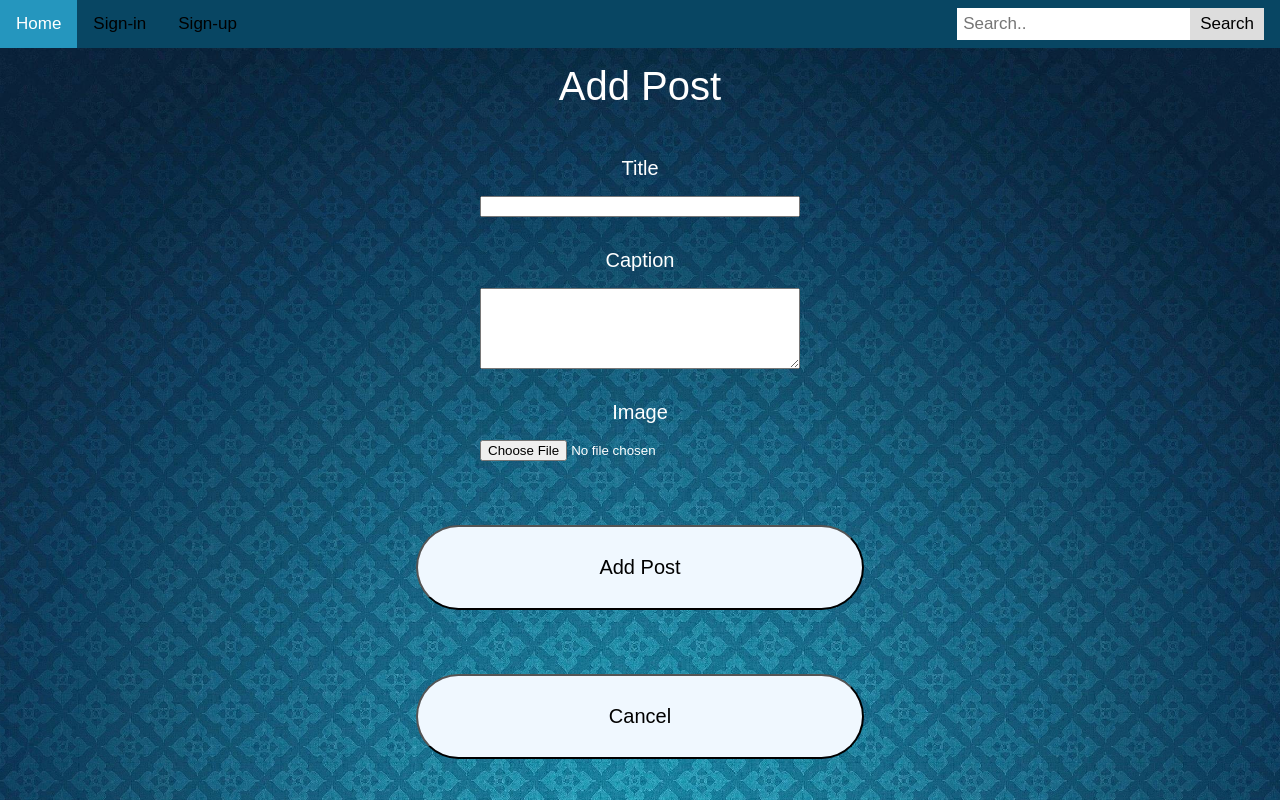
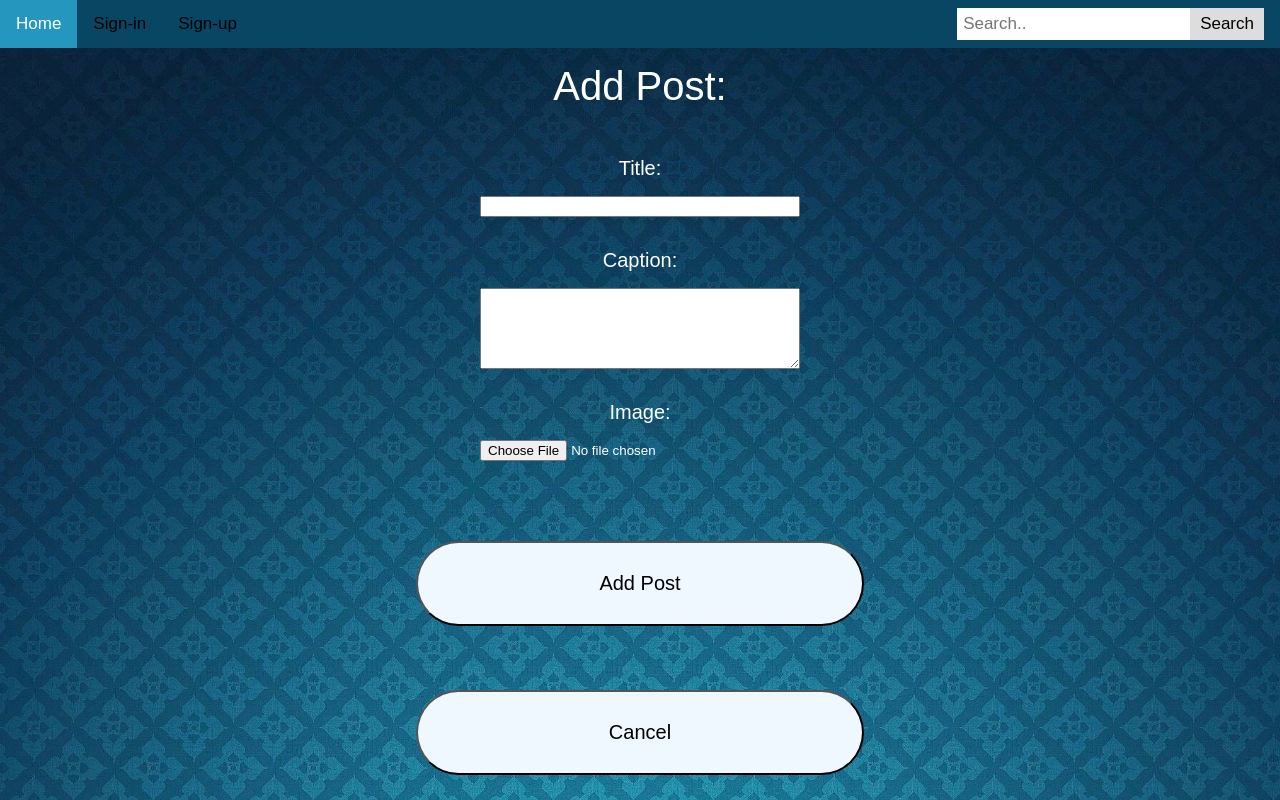
Before and after one commit to Hesham-E/ShowCase-FrontEnd, a React (Create React App) app: page /addpost in a window 1280 px wide. Shown: the top 800 px of the page. Built offline with nearby package versions, Linux system fonts and the light colour scheme.

Commit message:
changed uploading photos

```diff
--- a/src/App.js
+++ b/src/App.js
@@ -135,7 +135,6 @@ const App = () => {
           <Route path="/profile" element={<ProfilePage user={currentUser} profile={currentProfile} auth={authenticate} allProfiles={profileList} />} />
           <Route path="/edit-profile" element={<EditProfile user={currentUser} profile={currentProfile} editProfile={editProfileHander} allAccounts={accountList} allProfiles={profileList} />} />
           <Route path="/search" element={<SearchPage />} />
-          {/* <Route path="/addpost"element={<AddPostPage addPost={addPostHandler} />}/> */}
           <Route path="/addpost" element={<AddPostPage user={currentUser} />} />
         </Routes>
       </div>
--- a/src/components/AddPostPage.css
+++ b/src/components/AddPostPage.css
@@ -3,7 +3,7 @@
   flex-direction: column;
   justify-content: flex-start;
   align-items: end;
-  height: 100vh;
+  height: 120vh;
 }
 
 .QuestionBar {
--- a/src/components/AddPostPage.jsx
+++ b/src/components/AddPostPage.jsx
@@ -1,12 +1,18 @@
 import React, { useState } from "react";
 import { useNavigate } from "react-router-dom";
+import axios from 'axios';
 import "./AddPostPage.css";
 import "./GeneralStyles.css";
 
 const AddPostPage = (props) => {
   const [enteredTitle, setEnteredTitle] = useState("");
   const [enteredCaption, setEnteredCaption] = useState("");
-  const [enteredImage, setEnteredImage] = useState("");
+  const [enteredImage, setEnteredImage] = useState({
+    file:[],
+    filepreview: null,
+   });
+  const [isSucces, setSuccess] = useState(null);
+
   let navigate = useNavigate();
 
   const titleChangeHandler = (event) => {
@@ -17,17 +23,20 @@ const AddPostPage = (props) => {
     setEnteredCaption(event.target.value);
   };
 
-  const imageChangeHandler = (event) => {
-    setEnteredImage(event.target.value);
-  };
+   const imageChangeHandler = (event) => {
+    setEnteredImage({
+      ...enteredImage,
+      file:event.target.files[0],
+      filepreview:URL.createObjectURL(event.target.files[0]),
+    });
 
-  const addPost = () => {
-    let newPost = {
-      Account_ID: "",
-      Title: enteredTitle,
-      Caption: enteredCaption,
-      Image: enteredImage,
-    };
+  // const addPost = () => {
+  //   let newPost = {
+  //     Account_ID: "",
+  //     Title: enteredTitle,
+  //     Caption: enteredCaption,
+  //     Image: enteredImage,
+  //   };
     // let unique = props.allAccounts.every((account) => {
     //   return account.Email !== newPost.Email;
     // });
@@ -51,27 +60,47 @@ const AddPostPage = (props) => {
     setEnteredImage("");
   };
 
+  //Sending information to backend
+  const addPost = async () =>{
+    const formdata = new FormData();
+    formdata.append('avatar', enteredImage.file);
+
+    axios.post("http://localhost:3000/imageupload", formdata,{
+            headers: { "Content-Type": "multipart/form-data" }
+    })
+    .then(res => { // then print response status
+      console.warn(res);
+      if(res.data.success === 1){
+        setSuccess("Image upload successfully");
+      }
+
+    })
+  }
+
   return (
     <div className="AddPostPage">
-      <label className="HeaderText">Add Post</label>
+      <label className="HeaderText">Add Post:</label>
 
       <div className="QuestionBar">
-        <label className="BodyText">Title</label>
+        <label className="BodyText">Title:</label>
         <input type="text" value={enteredTitle} onChange={titleChangeHandler} />
       </div>
 
       <div className="QuestionBar">
-        <label className="BodyText">Caption</label>
-        <textarea
-          rows={5}
-          value={enteredCaption}
-          onChange={captionChangeHandler}
-        ></textarea>
+        <label className="BodyText">Caption:</label>
+        <textarea rows={5} value={enteredCaption} onChange={captionChangeHandler}></textarea>
       </div>
 
       <div className="QuestionBar">
-        <label className="BodyText">Image</label>
-        <input type="file" value={enteredImage} onChange={imageChangeHandler} />
+      {isSucces !== null ? <h4> {isSucces} </h4> :null }
+        <label className="BodyText">Image:</label>
+        <input type="file" onChange={imageChangeHandler} />
+
+      </div>
+      <div className="QuestionBar">
+      {enteredImage.filepreview != null ?
+        <img className="previewimg"  src={enteredImage.filepreview} alt="UploadImage" />
+      : null}
       </div>
 
       <button className="ButtonBorder" onClick={addPost}>
```
